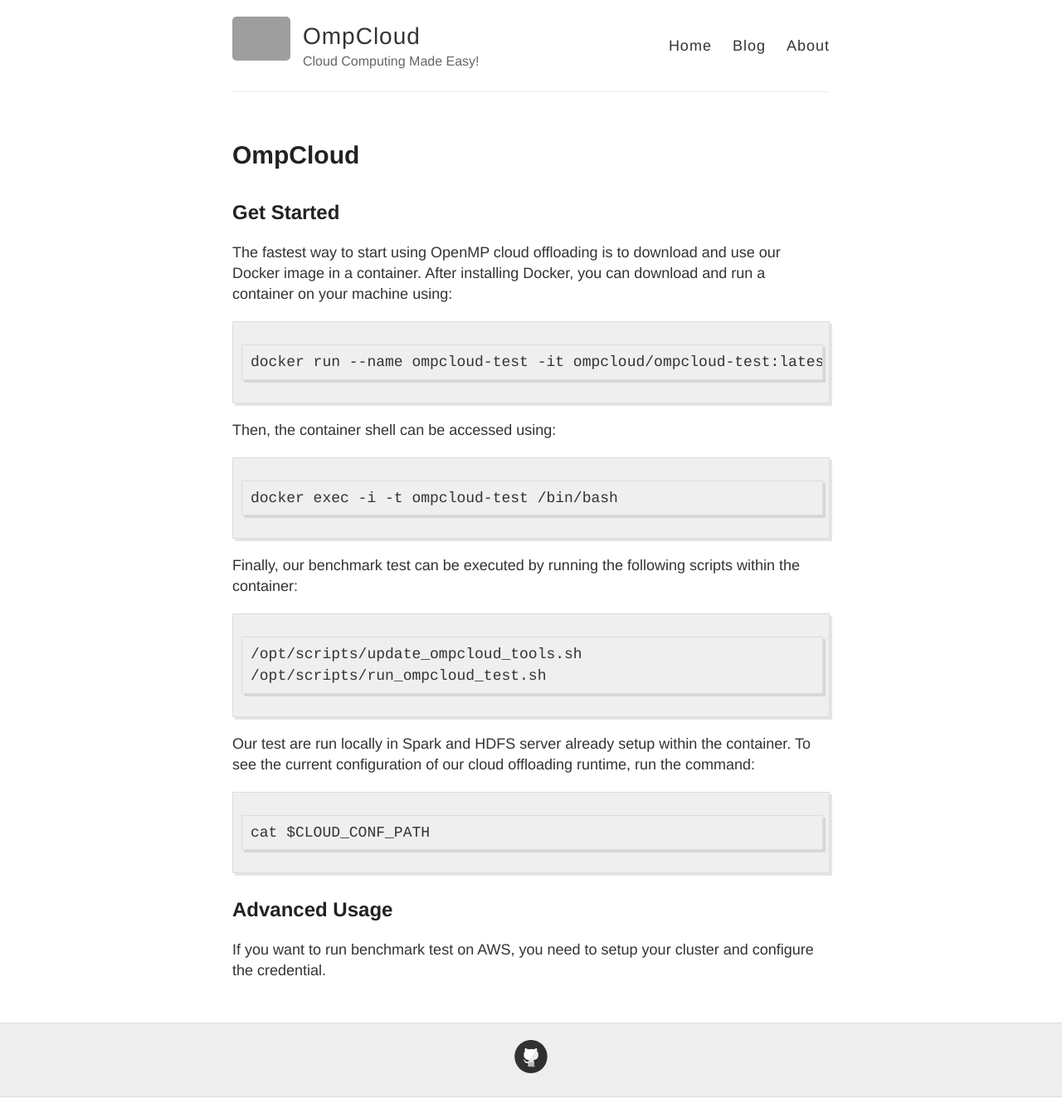
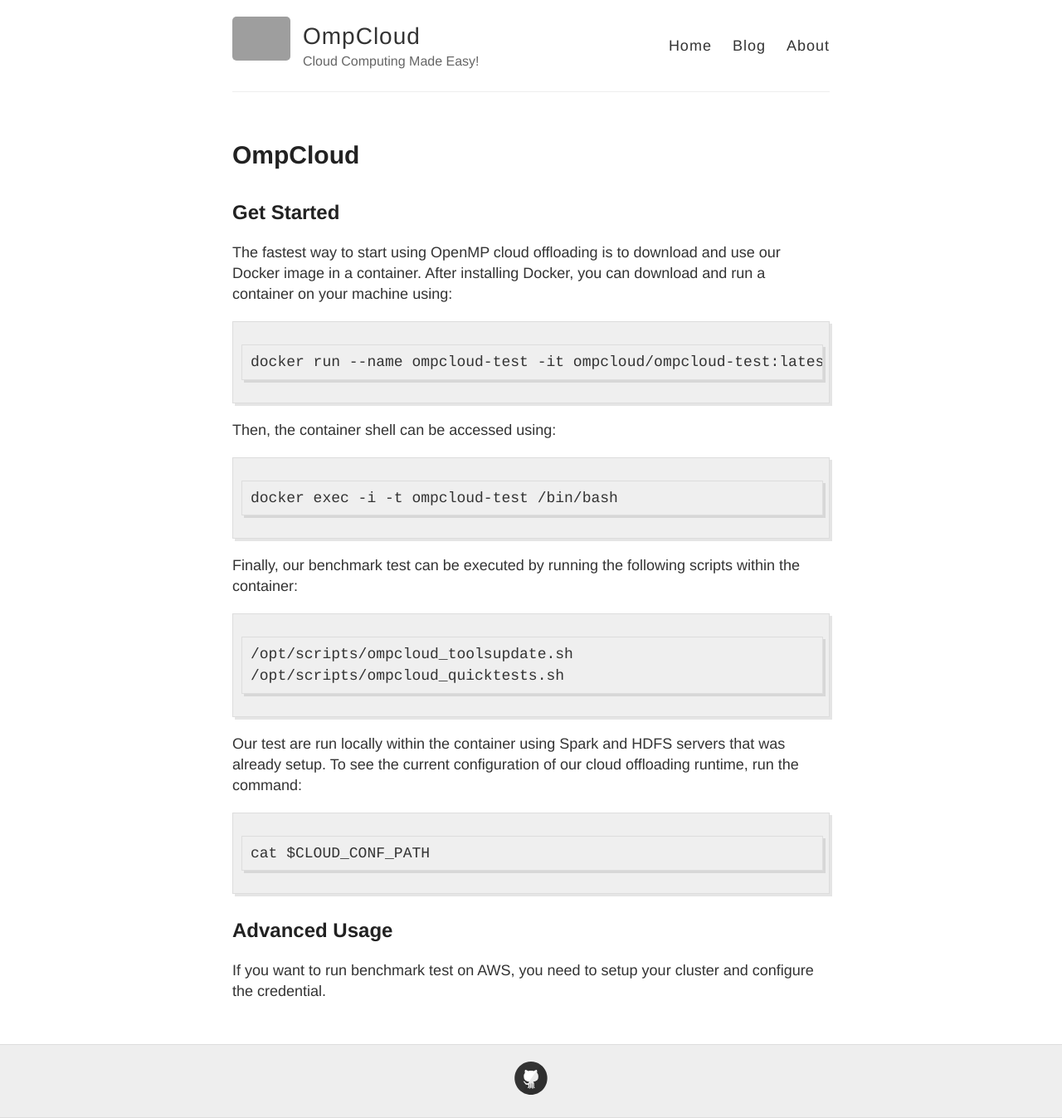
Before and after one commit to ompcloud/ompcloud.github.io, a Jekyll site: the page built from index.md, in a window 1280 px wide. Shown: the whole page at 83% size. Built offline with Jekyll 4.4.1, drawn with Linux system fonts in a browser that asks for light colours; before the commit the page ends 1322 px from its top, so only the background shows below that; grey boxes are pictures that could not be loaded.

Commit message:
fix markdown

````diff
--- a/index.md
+++ b/index.md
@@ -10,22 +10,25 @@ permalink: /
 
 The fastest way to start using OpenMP cloud offloading is to download and use our Docker image in a container.
 After installing Docker, you can download and run a container on your machine using:
+
 ```
 docker run --name ompcloud-test -it ompcloud/ompcloud-test:latest /sbin/my_init
 ```
 
 Then, the container shell can be accessed using:
+
 ```
 docker exec -i -t ompcloud-test /bin/bash
 ```
 
 Finally, our benchmark test can be executed by running the following scripts within the container:
+
 ```
-/opt/scripts/update_ompcloud_tools.sh
-/opt/scripts/run_ompcloud_test.sh
+/opt/scripts/ompcloud_toolsupdate.sh
+/opt/scripts/ompcloud_quicktests.sh
 ```
 
-Our test are run locally in Spark and HDFS server already setup within the container. To see the current configuration of our cloud offloading runtime, run the command:
+Our test are run locally within the container using Spark and HDFS servers that was already setup. To see the current configuration of our cloud offloading runtime, run the command:
 
 ```
 cat $CLOUD_CONF_PATH
````
